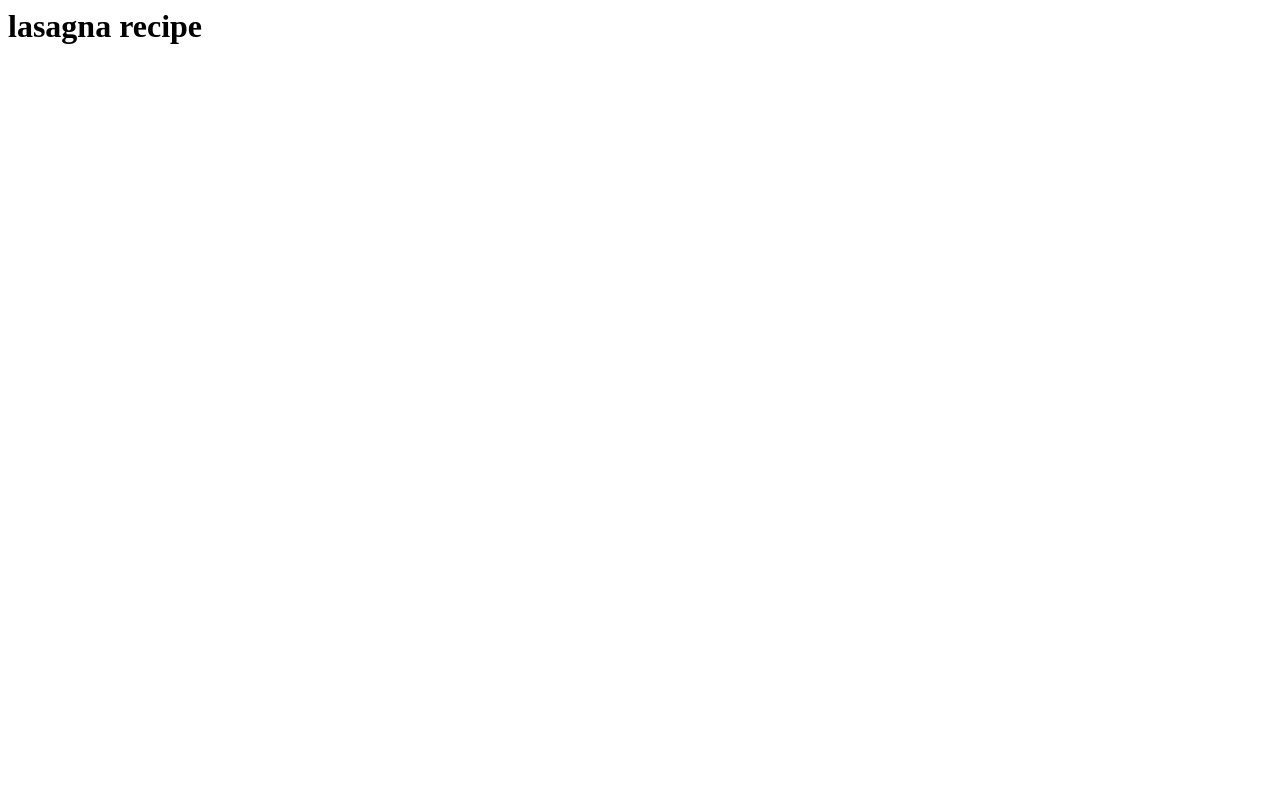
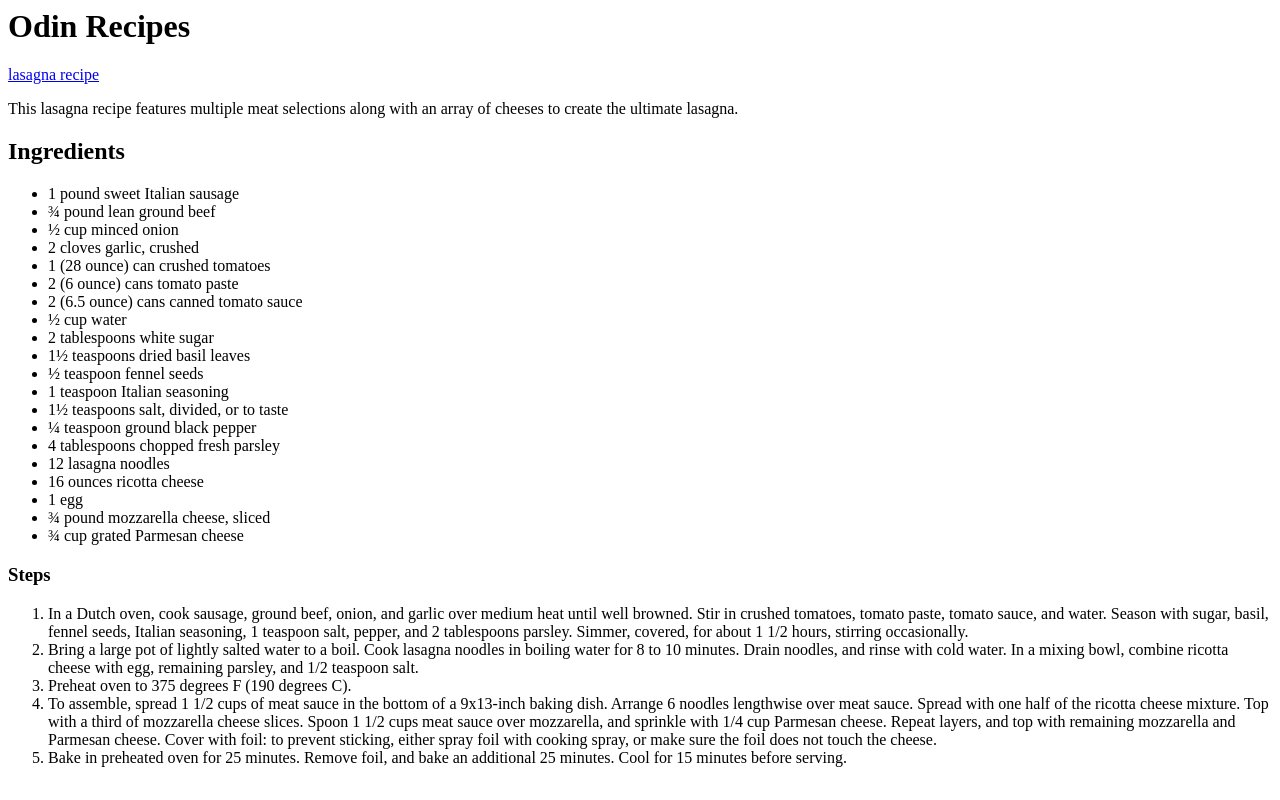
Before and after one commit to CodingCowboy1999/odin-recipes, a plain HTML site: page recipes/lasagna.html in a window 1280 px wide. Drawn offline with Linux system fonts and the light colour scheme.

Commit message:
Update lasagna.html
code for lasagna recipe

```diff
--- a/recipes/lasagna.html
+++ b/recipes/lasagna.html
@@ -1,9 +1,53 @@
 <!D0CTYPE html>
-<html lang=“en”>
-    <head>
-	<meta charset=“UTF-8”>
-    </head>
 
-   <body>
-    <h1>lasagna recipe</h1>
-   </body>
+<html lang="eng"
+      <head>
+<meta charset="UTF-8">
+<title>Recipe Website</title>
+<body>
+  <h1>Odin Recipes</h1>
+  <a href="lasagna.html">lasagna recipe</a>
+  <img src"https://public-assets.meredithcorp.io/9f52af01b659fccce526ea36b3b335eb/166311134620220913_192134.jpg">
+  <p>This lasagna recipe features multiple meat selections along with an array of cheeses to create the ultimate lasagna.</p>
+  <h2>Ingredients</h2>
+  <ul>
+    <li>1 pound sweet Italian sausage</li>
+    <li>¾ pound lean ground beef</li>
+    <li>½ cup minced onion</li>
+    <li>2 cloves garlic, crushed</li>
+    <li>1 (28 ounce) can crushed tomatoes</li>
+    <li>2 (6 ounce) cans tomato paste</li>
+    <li>2 (6.5 ounce) cans canned tomato sauce</li>
+    <li>½ cup water</li>
+    <li>2 tablespoons white sugar</li>
+    <li>1½ teaspoons dried basil leaves</li>
+    <li>½ teaspoon fennel seeds</li>
+    <li>1 teaspoon Italian seasoning</li>
+    <li>1½ teaspoons salt, divided, or to taste</li>
+    <li>¼ teaspoon ground black pepper</li>
+    <li>4 tablespoons chopped fresh parsley</li>
+    <li>12 lasagna noodles</li>
+    <li>16 ounces ricotta cheese</li>
+    <li>1 egg</li>
+    <li>¾ pound mozzarella cheese, sliced</li>
+    <li>¾ cup grated Parmesan cheese</li>
+  </ul>
+  <h3>Steps</h3>
+  <ol>
+    <li>In a Dutch oven, cook sausage, ground beef, onion, and garlic over medium heat until well browned.
+    Stir in crushed tomatoes, tomato paste, tomato sauce, and water. Season with sugar, basil, fennel seeds,
+    Italian seasoning, 1 teaspoon salt, pepper, and 2 tablespoons parsley. Simmer, covered, for about 1 1/2 hours,
+     stirring occasionally.</li>
+     <li>Bring a large pot of lightly salted water to a boil. Cook lasagna noodles in boiling water for 8 to 10 minutes.
+      Drain noodles, and rinse with cold water. In a mixing bowl, combine ricotta cheese with egg, remaining parsley,
+      and 1/2 teaspoon salt.</li>
+      <li>Preheat oven to 375 degrees F (190 degrees C).</li>
+      <li>To assemble, spread 1 1/2 cups of meat sauce in the bottom of a 9x13-inch baking dish. Arrange 6 noodles
+        lengthwise over meat sauce. Spread with one half of the ricotta cheese mixture. Top with a third of mozzarella
+        cheese slices. Spoon 1 1/2 cups meat sauce over mozzarella, and sprinkle with 1/4 cup Parmesan cheese. Repeat
+        layers, and top with remaining mozzarella and Parmesan cheese. Cover with foil: to prevent sticking, either spray
+        foil with cooking spray, or make sure the foil does not touch the cheese.</li>
+        <li>Bake in preheated oven for 25 minutes. Remove foil, and bake an additional 25 minutes.
+        Cool for 15 minutes before serving.</li>
+  </ol>
+</body>
```
